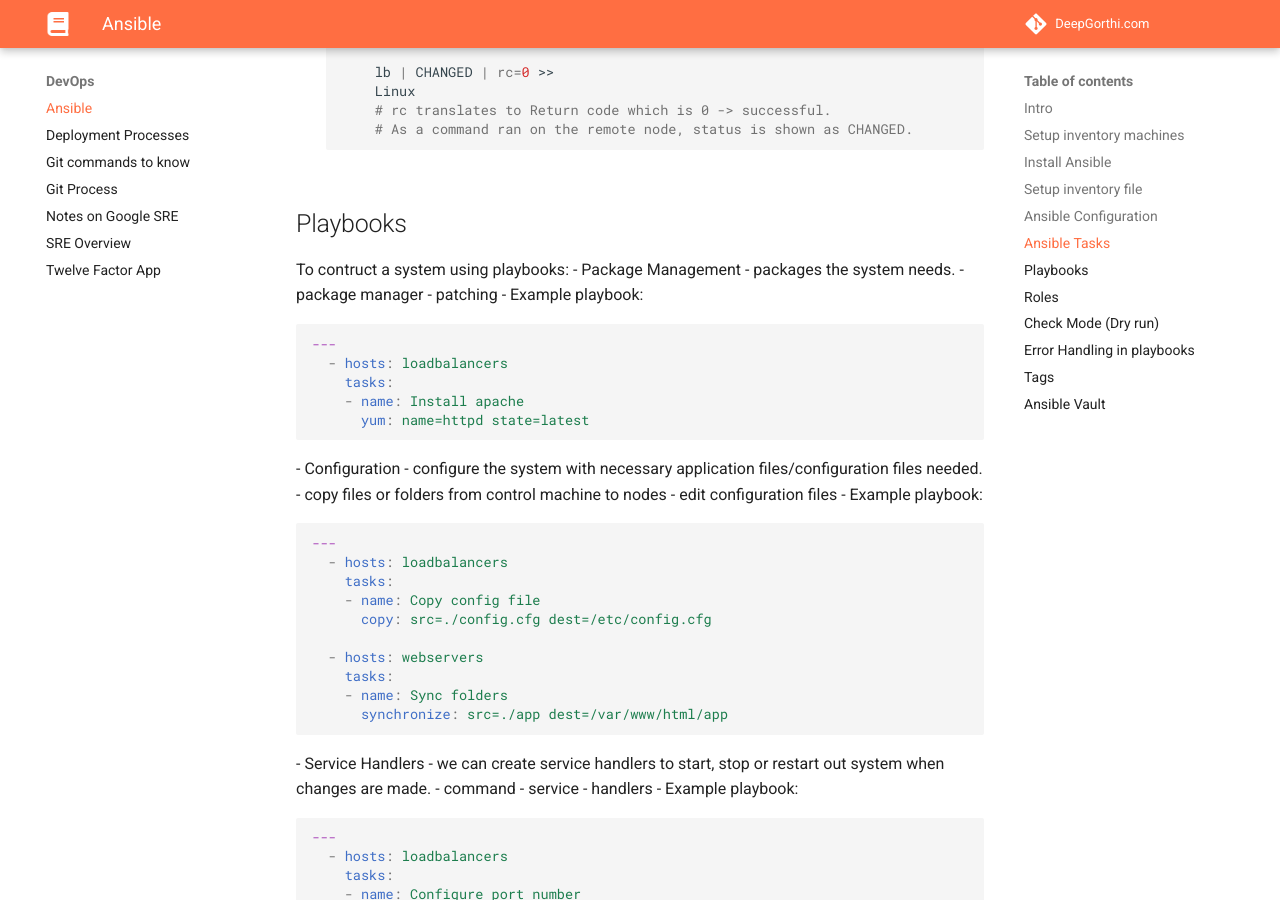
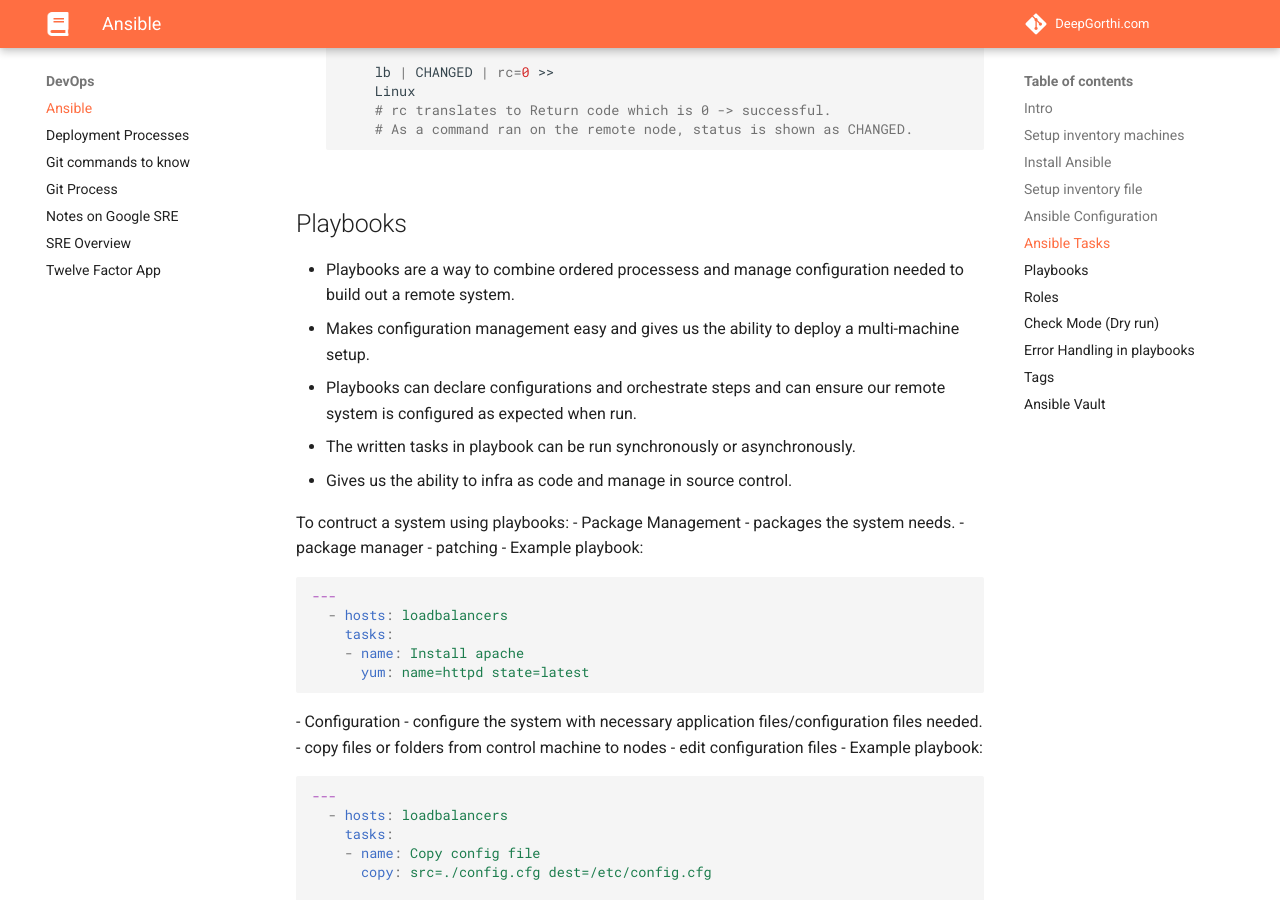
Before and after one commit to deepgorthi/dg-notes, an MkDocs documentation site: the page built from docs/DevOps/ansible.md, in a window 1280 px wide and 900 px high, scrolled down 6027 px. Built offline with MkDocs 1.6.1 and Material for MkDocs 9.7.7, drawn with Linux system fonts in a browser that asks for light colours.

Commit message:
Update ansible.md

````diff
--- a/docs/DevOps/ansible.md
+++ b/docs/DevOps/ansible.md
@@ -228,6 +228,13 @@
     ```
 
 ## Playbooks
+
+- Playbooks are a way to combine ordered processess and manage configuration needed to build out a remote system.
+- Makes configuration management easy and gives us the ability to deploy a multi-machine setup.
+- Playbooks can declare configurations and orchestrate steps and can ensure our remote system is configured as expected when run.
+- The written tasks in playbook can be run synchronously or asynchronously.
+- Gives us the ability to infra as code and manage in source control.
+
 
 To contruct a system using playbooks:
 - Package Management - packages the system needs.
````
